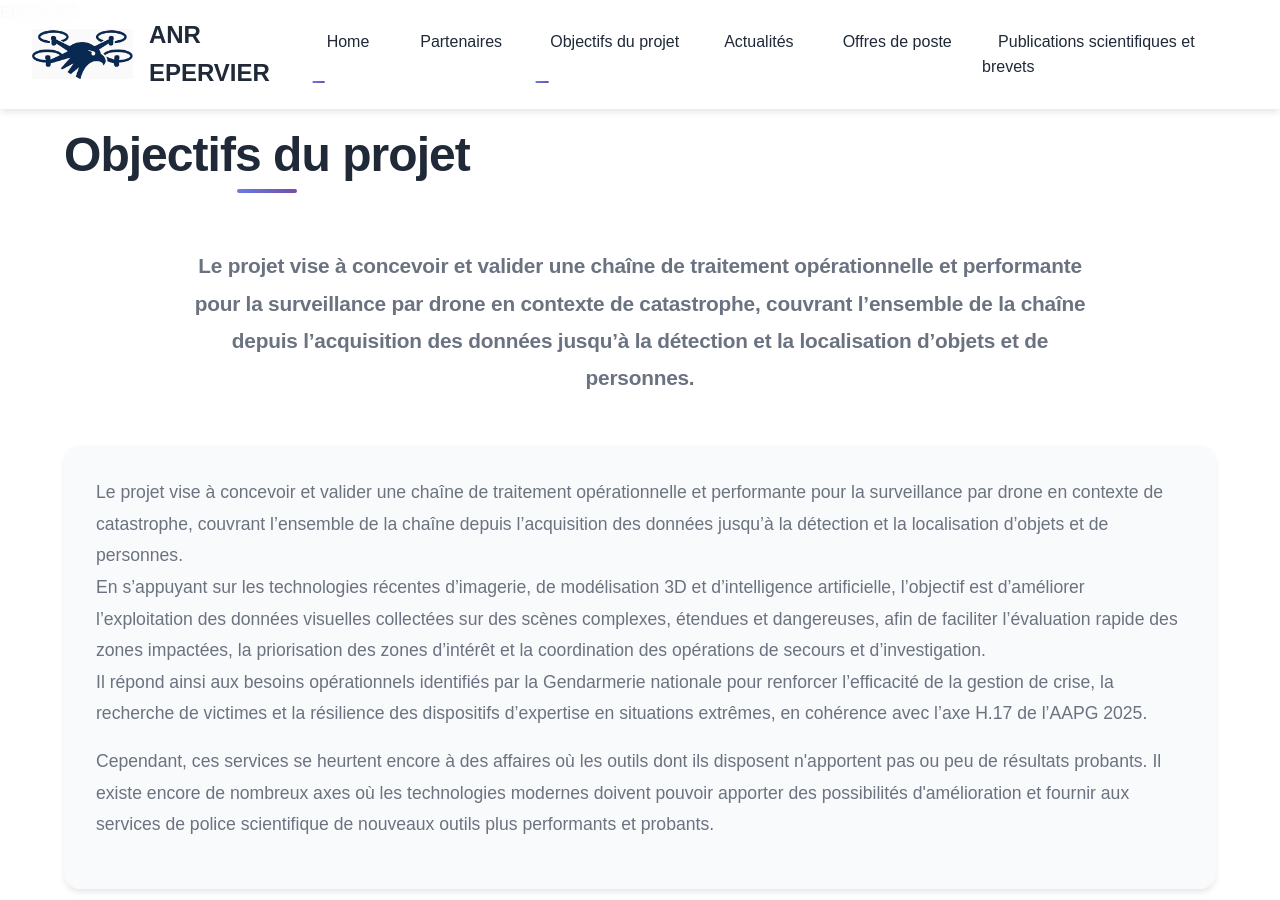
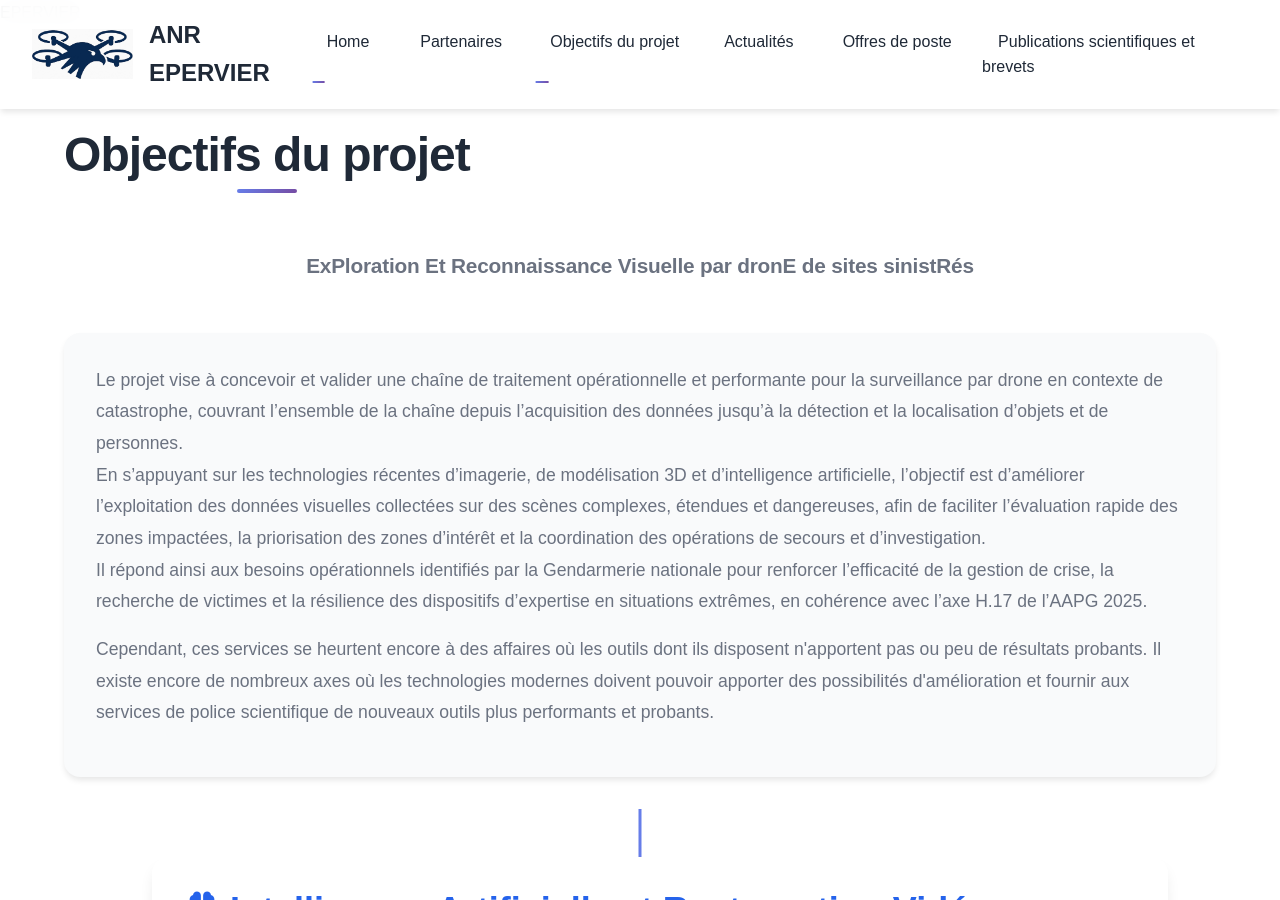
Before and after one commit to XLIM-Perception/anr-epervier, a Jekyll site: the page built from 02_objectifs.md, in a window 1280 px wide and 900 px high. Built offline with Jekyll 4.4.1, drawn with Linux system fonts in a browser that asks for light colours.

Commit message:
Update 02_objectifs.md

```diff
--- a/02_objectifs.md
+++ b/02_objectifs.md
@@ -6,7 +6,7 @@ permalink: /02_objectifs/
 
 <div class="section-header" style="text-align: center; margin-bottom: 3rem;">
   <h2 class="section-subtitle" style="font-size: 1.3rem; max-width: 900px; margin: 0 auto; line-height: 1.8;">
-    Le projet vise à concevoir et valider une chaîne de traitement opérationnelle et performante pour la surveillance par drone en contexte de catastrophe, couvrant l’ensemble de la chaîne depuis l’acquisition des données jusqu’à la détection et la localisation d’objets et de personnes.
+   ExPloration Et Reconnaissance Visuelle par dronE de sites sinistRés
   </h2>
 </div>
 
```
